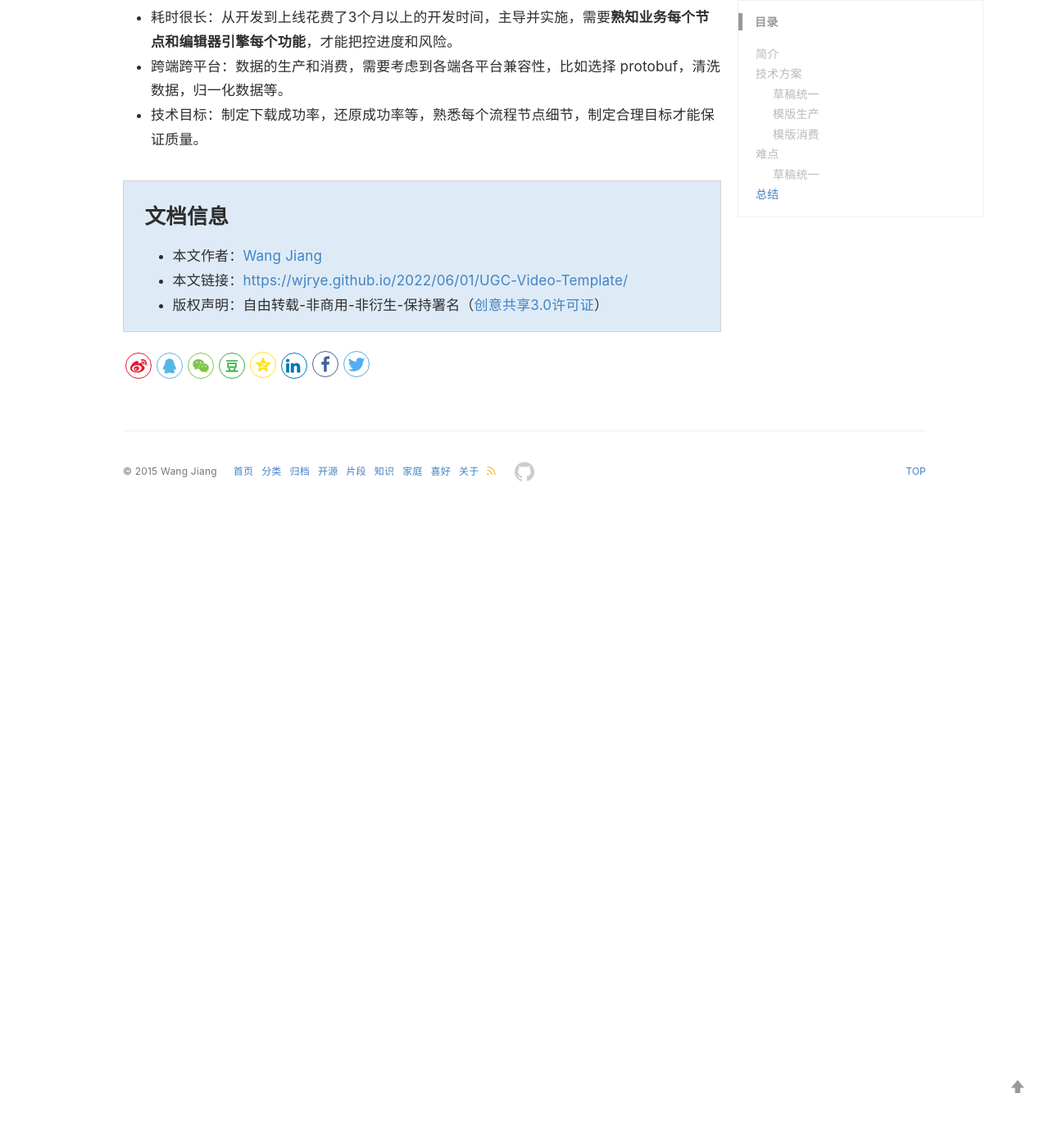
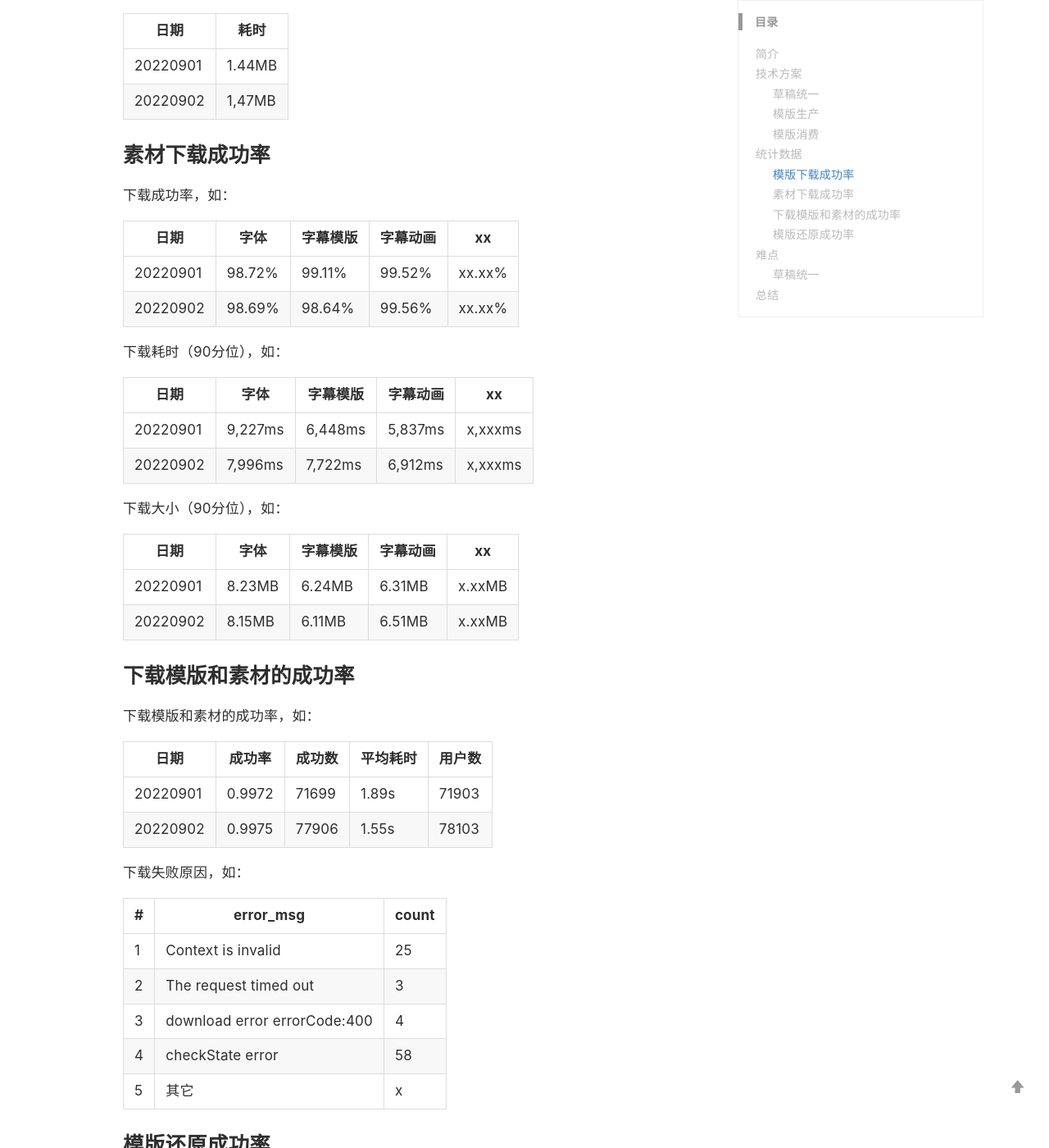
Before and after one commit to WJRye/wjrye.github.io, a Jekyll site: the page built from _posts/2022-06-01-UGC-Video-Template.md, in a window 1280 px wide and 1400 px high, scrolled down 4919 px. Shown: the whole window at 82% size. Built offline with Jekyll 4.4.1, drawn with Linux system fonts in a browser that asks for light colours; comment, search, counter and statistics services are not loaded; a style sheet for code colours, icons or effects is not loaded; before the commit the page ends 5549 px from its top, so only the background shows below that; some of the changed text lies outside the part shown.

````diff
--- a/_config.yml
+++ b/_config.yml
@@ -27,8 +27,8 @@
         hide-platforms:
     # 不蒜子访问统计
     busuanzi:
-        enabled: false
-        start_date: 2024-05-01
+        enabled: true
+        start_date: 2025-06-15
     # My Popular Repositories
     side_bar_repo:
         enabled: false
--- a/_posts/2022-06-01-UGC-Video-Template.md
+++ b/_posts/2022-06-01-UGC-Video-Template.md
@@ -404,6 +404,91 @@
 
 对于这两个问题还需要监控的是：资源下载成功率（收集下载失败的素材），和模版还原成功率（收集 Timeline 的复杂度）。
 
+## 统计数据
+
+UGC 视频模版业务需要统计的数据有：
+1. 模版下载成功率，下载耗时，下载大小
+2. 素材下载成功率，下载耗时，下载大小
+3. 下载模版和素材的成功率，失败原因
+5. 模版还原成功率
+
+### 模版下载成功率
+
+下载成功率，如：
+
+| 日期 | 成功率 |
+| --- | --- |
+| 20220901 | 99.28% |
+| 20220902 | 99.23% |
+
+下载耗时（90分位），如：
+
+| 日期 | 耗时 |
+| --- | --- |
+| 20220901 | 1,707ms |
+| 20220902 | 1,642ms |
+
+下载大小（90分位），如：
+
+| 日期 | 耗时 |
+| --- | --- |
+| 20220901 | 1.44MB |
+| 20220902 | 1,47MB |
+
+### 素材下载成功率
+
+下载成功率，如：
+
+| 日期 | 字体 | 字幕模版 | 字幕动画 | xx |
+| --- | --- | --- | --- | --- |
+| 20220901 | 98.72% | 99.11% | 99.52% | xx.xx% |
+| 20220902 | 98.69% | 98.64% | 99.56% | xx.xx%
+
+
+下载耗时（90分位），如：
+
+| 日期 | 字体 | 字幕模版  | 字幕动画  | xx  |
+| --- | --- | --- | --- | --- |
+| 20220901 | 9,227ms | 6,448ms | 5,837ms | x,xxxms|
+| 20220902 | 7,996ms | 7,722ms | 6,912ms | x,xxxms |
+
+下载大小（90分位），如：
+
+| 日期 | 字体 | 字幕模版  | 字幕动画  | xx  |
+| --- | --- | --- | --- | --- |
+| 20220901 | 8.23MB | 6.24MB | 6.31MB | x.xxMB |
+| 20220902 | 8.15MB | 6.11MB | 6.51MB | x.xxMB |
+
+### 下载模版和素材的成功率
+
+下载模版和素材的成功率，如：
+
+| 日期 | 成功率  | 成功数 | 平均耗时 |  用户数  |
+| --- | --- | --- | --- | --- |
+| 20220901 | 0.9972 | 71699   | 1.89s | 71903 |
+| 20220902 | 0.9975 | 77906   | 1.55s | 78103 |
+
+下载失败原因，如：
+
+| # | error_msg    | count |
+| - | ------------ | ----- |
+| 1 | Context is invalid   | 25     |
+| 2 | The request timed out | 3     |
+| 3 | download error errorCode:400   | 4     |
+| 4 | checkState error  | 58     |
+| 5 | 其它           | x
+
+
+### 模版还原成功率
+
+模版还原成功率（阈值 97.00%），如：
+
+| 日期 | 成功率  | 开始次数 | 成功次数 |  失败次数  |
+| --- | --- | --- | --- | --- |
+| 20220901 | 99.90% | 36,988    | 36,951 | 37 |
+| 20220902 | 99.88% | 35,708   | 35,701 | 7 |
+
+
 ## 难点
 
 ### 草稿统一
@@ -412,7 +497,7 @@
 1. 原业务中使用了 Map 数据存储。
 2. 在本地和 CI/CD 构建时，能正确依赖 proto 仓库的 java 产物。
 
-适配 Map 数据存储流程图（lint 插件源码：https://github.com/WJRye/lint_mthod_collector.git）：
+适配 Map 数据存储流程图（lint 插件源码：[https://github.com/WJRye/lint_mthod_collector.git](https://github.com/WJRye/lint_mthod_collector.git)）：
 ```mermaid
 graph TB
  %% 定义样式
````
Also changed, not shown: _posts/2024-08-24-Harmony-KMP-Upload-File.md (+55 -6 lines).
